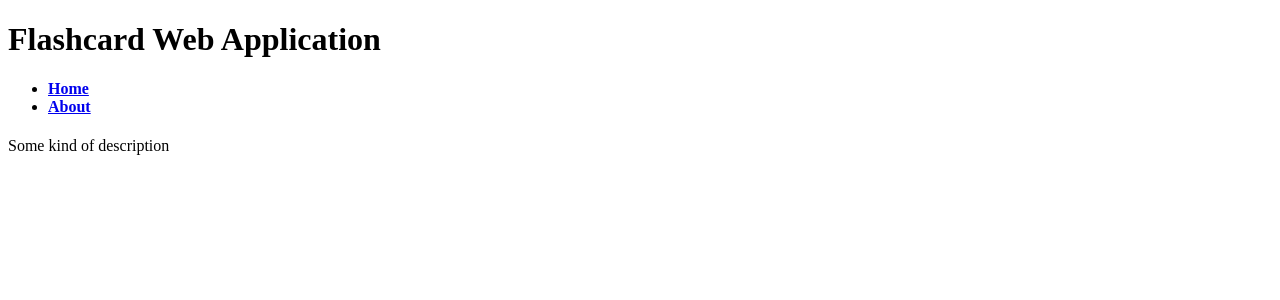
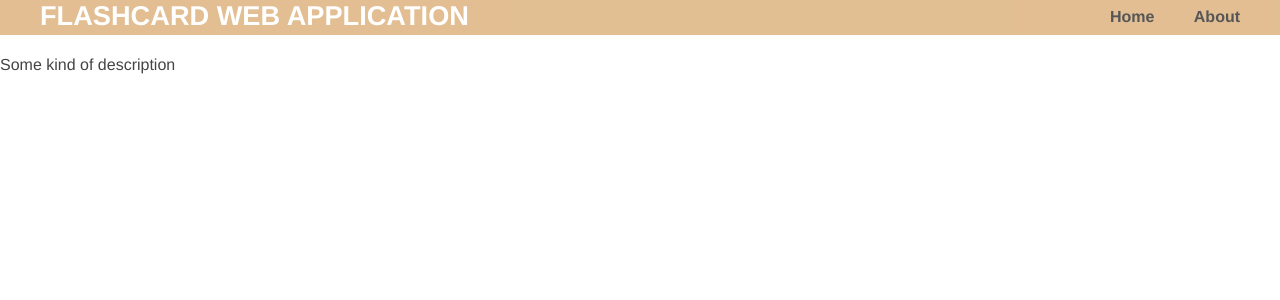
Before and after one commit to Aaron9174/PersonalWebsite, a Flask app: page / in a window 1280 px wide. Shown: the top 300 px of the page. Run offline with Flask 2, Linux system fonts and the light colour scheme.

Commit message:
CSS now works and modifies the homepage to be somewhat acceptable looking.

```diff
--- /dev/null
+++ b/src/static/css/main.css
@@ -0,0 +1,76 @@
+body {
+    margin: 0;
+    padding: 0;
+    font-family: "Helvetica Neue", Helvetica, Arial, sans-serif;
+    color: #444;
+  }
+  /*
+   * Formatting the header area
+   */
+  header {
+    background-color: #DFB887;
+    height: 35px;
+    width: 100%;
+    opacity: .9;
+    margin-bottom: 10px;
+  }
+  header h1.logo {
+    margin: 0;
+    font-size: 1.7em;
+    color: #fff;
+    text-transform: uppercase;
+    float: left;
+  }
+  header h1.logo:hover {
+    color: #fff;
+    text-decoration: none;
+  }
+  /*
+   * Centering the body content
+   */
+  .container {
+    width: 1200px;
+    margin: 0 auto;
+  }
+  div.home {
+    padding: 10px 0 30px 0;
+    background-color: #E6E6FA;
+    -webkit-border-radius: 6px;
+       -moz-border-radius: 6px;
+            border-radius: 6px;
+  }
+  div.about {
+    padding: 10px 0 30px 0;
+    background-color: #E6E6FA;
+    -webkit-border-radius: 6px;
+       -moz-border-radius: 6px;
+            border-radius: 6px;
+  }
+  h2 {
+    font-size: 3em;
+    margin-top: 40px;
+    text-align: center;
+    letter-spacing: -2px;
+  }
+  h3 {
+    font-size: 1.7em;
+    font-weight: 100;
+    margin-top: 30px;
+    text-align: center;
+    letter-spacing: -1px;
+    color: #999;
+  }
+  .menu {
+    float: right;
+    margin-top: 8px;
+  }
+  .menu li {
+    display: inline;
+  }
+  .menu li + li {
+    margin-left: 35px;
+  }
+  .menu li a {
+    color: #444;
+    text-decoration: none;
+  }
--- a/src/templates/index.html
+++ b/src/templates/index.html
@@ -11,7 +11,7 @@
         {% block content %}
         <div id="app">
             <h1> {{ message }} </h1>
-            <p> Some kind of description </p>
+            <p class="test"> Some kind of description </p>
         </div>
         <script src="https://cdn.jsdelivr.net/npm/vue/dist/vue.js"></script>
         <script>
--- a/src/templates/template.html
+++ b/src/templates/template.html
@@ -3,7 +3,7 @@
     <head>
         <meta charset="utf-8">
         <title> Flask Parent Template </title>
-        <link rel="stylesheet" href="{{ url_for('static', filename='css/template.css') }}">
+        <link rel="stylesheet" href="{{ url_for('static', filename='css/main.css') }}">
     </head>
     <body>
         <header>
```
Also changed, not shown: src/static/css/template.css (deleted).
